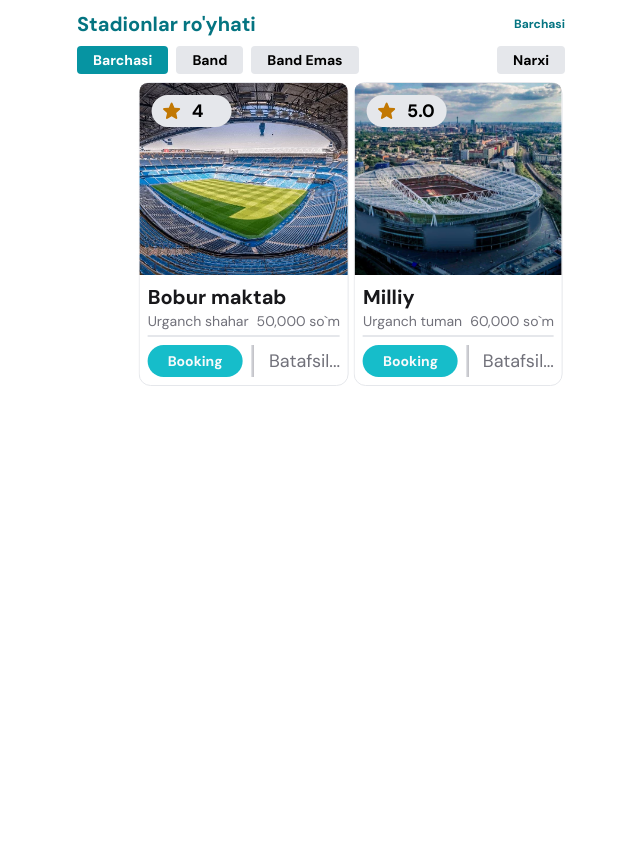
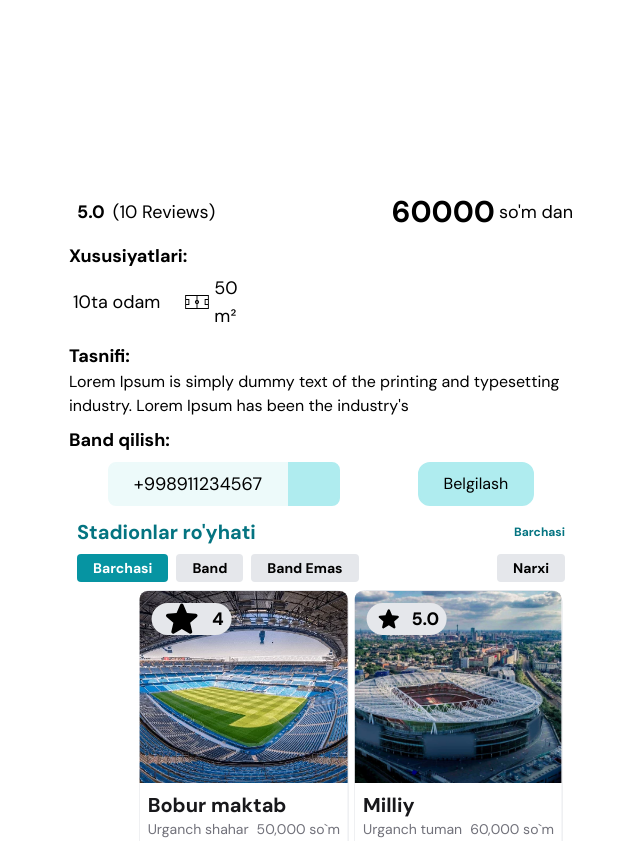
Before and after one commit to IT-Forelead/gazon, a Vue app: page /view-stadiums/0 in a window 1280 px wide. Shown: the part 1022-1863 px from the top of the page, without its empty margins (319-959 px from the left). Before the commit the page ends 1512 px from the top, so only its background shows below. Built offline with nearby package versions, Linux system fonts and the light colour scheme; what vue3-marquee would draw is missing.

Commit message:
fixed: removed class from icon

```diff
--- a/src/assets/icons/ArrowLeftIcon.vue
+++ b/src/assets/icons/ArrowLeftIcon.vue
@@ -1,6 +1,6 @@
 
 <template>
-  <svg xmlns="http://www.w3.org/2000/svg" class="h-6 w-6 text-black" viewBox="0 0 256 256"><path fill="currentColor" d="M228 128a12 12 0 0 1-12 12H69l51.52 51.51a12 12 0 0 1-17 17l-72-72a12 12 0 0 1 0-17l72-72a12 12 0 0 1 17 17L69 116h147a12 12 0 0 1 12 12Z"></path></svg>
+  <svg xmlns="http://www.w3.org/2000/svg" viewBox="0 0 256 256"><path fill="currentColor" d="M228 128a12 12 0 0 1-12 12H69l51.52 51.51a12 12 0 0 1-17 17l-72-72a12 12 0 0 1 0-17l72-72a12 12 0 0 1 17 17L69 116h147a12 12 0 0 1 12 12Z"></path></svg>
 </template>
 
 <script>
--- a/src/assets/icons/CallIcon.vue
+++ b/src/assets/icons/CallIcon.vue
@@ -1,6 +1,6 @@
 
 <template>
-  <svg xmlns="http://www.w3.org/2000/svg" class="h-6 w-6 text-teal-600" viewBox="0 0 256 256"><path fill="currentColor" d="M148.41 36.9a12 12 0 0 1 14.69-8.49a90.12 90.12 0 0 1 64.49 64.49a12 12 0 1 1-23.18 6.2a66.42 66.42 0 0 0-47.51-47.51a12 12 0 0 1-8.49-14.69Zm87.44 138.68A60.27 60.27 0 0 1 176 228C94.39 228 28 161.61 28 80a60.27 60.27 0 0 1 52.42-59.85A20.05 20.05 0 0 1 101.2 32l21.11 47.13a1.42 1.42 0 0 0 .08.18a20 20 0 0 1-1.66 18.83a10.67 10.67 0 0 1-.85 1.15L100.82 122c7.06 12.84 20.5 26.16 33.49 33.21l22.31-19a13.08 13.08 0 0 1 1.12-.84a19.91 19.91 0 0 1 19-1.74l.18.08L224 154.8a20.06 20.06 0 0 1 11.85 20.78Zm-24.31-.06l-42-18.81l-22.43 19.07a11.63 11.63 0 0 1-1.11.85a20 20 0 0 1-19.69 1.37c-19.48-9.4-38.89-28.68-48.31-48a20 20 0 0 1 1.28-19.64a10.75 10.75 0 0 1 .86-1.15L99.3 86.49l-18.82-42A36.29 36.29 0 0 0 52 80a124.15 124.15 0 0 0 124 124a36.29 36.29 0 0 0 35.54-28.48Zm-65.91-86.05a32 32 0 0 1 20.9 20.9a12 12 0 0 0 11.44 8.4a12.22 12.22 0 0 0 3.61-.55a12 12 0 0 0 7.84-15a56 56 0 0 0-36.59-36.59a12 12 0 1 0-7.2 22.89Z"></path></svg>
+  <svg xmlns="http://www.w3.org/2000/svg" viewBox="0 0 256 256"><path fill="currentColor" d="M148.41 36.9a12 12 0 0 1 14.69-8.49a90.12 90.12 0 0 1 64.49 64.49a12 12 0 1 1-23.18 6.2a66.42 66.42 0 0 0-47.51-47.51a12 12 0 0 1-8.49-14.69Zm87.44 138.68A60.27 60.27 0 0 1 176 228C94.39 228 28 161.61 28 80a60.27 60.27 0 0 1 52.42-59.85A20.05 20.05 0 0 1 101.2 32l21.11 47.13a1.42 1.42 0 0 0 .08.18a20 20 0 0 1-1.66 18.83a10.67 10.67 0 0 1-.85 1.15L100.82 122c7.06 12.84 20.5 26.16 33.49 33.21l22.31-19a13.08 13.08 0 0 1 1.12-.84a19.91 19.91 0 0 1 19-1.74l.18.08L224 154.8a20.06 20.06 0 0 1 11.85 20.78Zm-24.31-.06l-42-18.81l-22.43 19.07a11.63 11.63 0 0 1-1.11.85a20 20 0 0 1-19.69 1.37c-19.48-9.4-38.89-28.68-48.31-48a20 20 0 0 1 1.28-19.64a10.75 10.75 0 0 1 .86-1.15L99.3 86.49l-18.82-42A36.29 36.29 0 0 0 52 80a124.15 124.15 0 0 0 124 124a36.29 36.29 0 0 0 35.54-28.48Zm-65.91-86.05a32 32 0 0 1 20.9 20.9a12 12 0 0 0 11.44 8.4a12.22 12.22 0 0 0 3.61-.55a12 12 0 0 0 7.84-15a56 56 0 0 0-36.59-36.59a12 12 0 1 0-7.2 22.89Z"></path></svg>
 </template>
 
 <script>
--- a/src/assets/icons/FieldIcon.vue
+++ b/src/assets/icons/FieldIcon.vue
@@ -1,6 +1,6 @@
 
 <template>
-  <svg xmlns="http://www.w3.org/2000/svg"  class="h-6 w-6 text-teal-600" viewBox="0 0 512 512"><path fill="currentColor" d="M23 119v274h466V119H23zm18 18h206v79.016c-18.25 4.135-32 20.537-32 39.984c0 19.447 13.75 35.85 32 39.984V375H41v-62h64V199H41v-62zm224 0h206v62h-64v114h64v62H265v-79.016c18.25-4.135 32-20.537 32-39.984c0-19.447-13.75-35.85-32-39.984V137zM41 217h46v78H41v-78zm384 0h46v78h-46v-78zm-178 17.793v42.414c-8.27-3.467-14-11.6-14-21.207c0-9.606 5.73-17.74 14-21.207zm18 0c8.27 3.467 14 11.6 14 21.207c0 9.606-5.73 17.74-14 21.207v-42.414z"></path></svg>
+  <svg xmlns="http://www.w3.org/2000/svg" viewBox="0 0 512 512"><path fill="currentColor" d="M23 119v274h466V119H23zm18 18h206v79.016c-18.25 4.135-32 20.537-32 39.984c0 19.447 13.75 35.85 32 39.984V375H41v-62h64V199H41v-62zm224 0h206v62h-64v114h64v62H265v-79.016c18.25-4.135 32-20.537 32-39.984c0-19.447-13.75-35.85-32-39.984V137zM41 217h46v78H41v-78zm384 0h46v78h-46v-78zm-178 17.793v42.414c-8.27-3.467-14-11.6-14-21.207c0-9.606 5.73-17.74 14-21.207zm18 0c8.27 3.467 14 11.6 14 21.207c0 9.606-5.73 17.74-14 21.207v-42.414z"></path></svg>
 </template>
 
 <script>
--- a/src/assets/icons/StarIcon.vue
+++ b/src/assets/icons/StarIcon.vue
@@ -1,6 +1,6 @@
 
 <template>
-  <svg xmlns="http://www.w3.org/2000/svg" class="text-yellow-500 h-6 w-6 " viewBox="0 0 24 24"><path fill="currentColor" d="m12 17.27l4.15 2.51c.76.46 1.69-.22 1.49-1.08l-1.1-4.72l3.67-3.18c.67-.58.31-1.68-.57-1.75l-4.83-.41l-1.89-4.46c-.34-.81-1.5-.81-1.84 0L9.19 8.63l-4.83.41c-.88.07-1.24 1.17-.57 1.75l3.67 3.18l-1.1 4.72c-.2.86.73 1.54 1.49 1.08l4.15-2.5z"></path></svg>
+  <svg xmlns="http://www.w3.org/2000/svg" viewBox="0 0 24 24"><path fill="currentColor" d="m12 17.27l4.15 2.51c.76.46 1.69-.22 1.49-1.08l-1.1-4.72l3.67-3.18c.67-.58.31-1.68-.57-1.75l-4.83-.41l-1.89-4.46c-.34-.81-1.5-.81-1.84 0L9.19 8.63l-4.83.41c-.88.07-1.24 1.17-.57 1.75l3.67 3.18l-1.1 4.72c-.2.86.73 1.54 1.49 1.08l4.15-2.5z"></path></svg>
 </template>
 
 <script>
```
